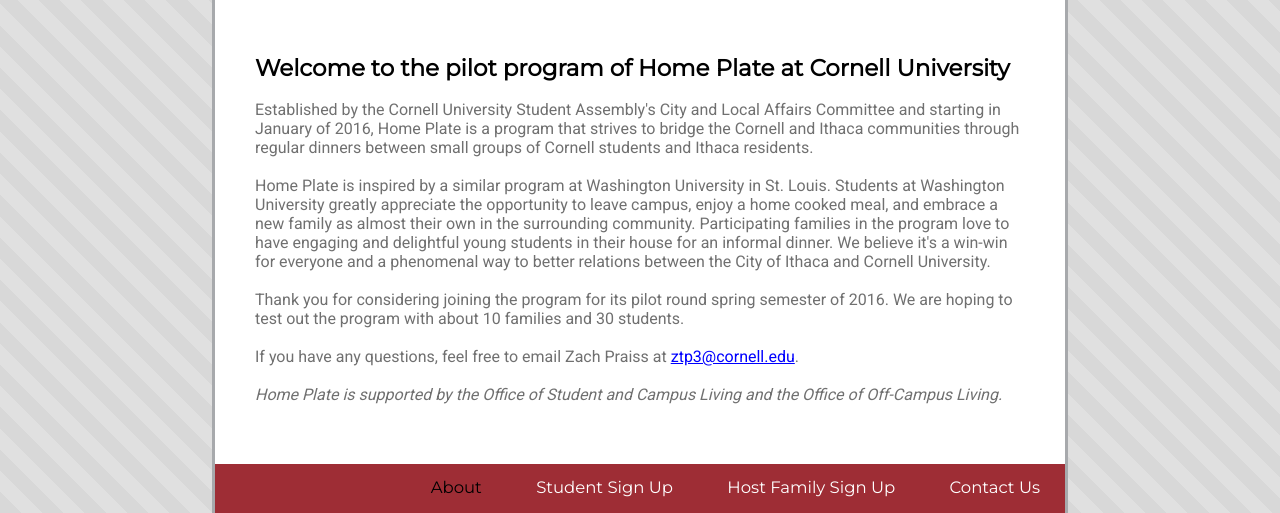
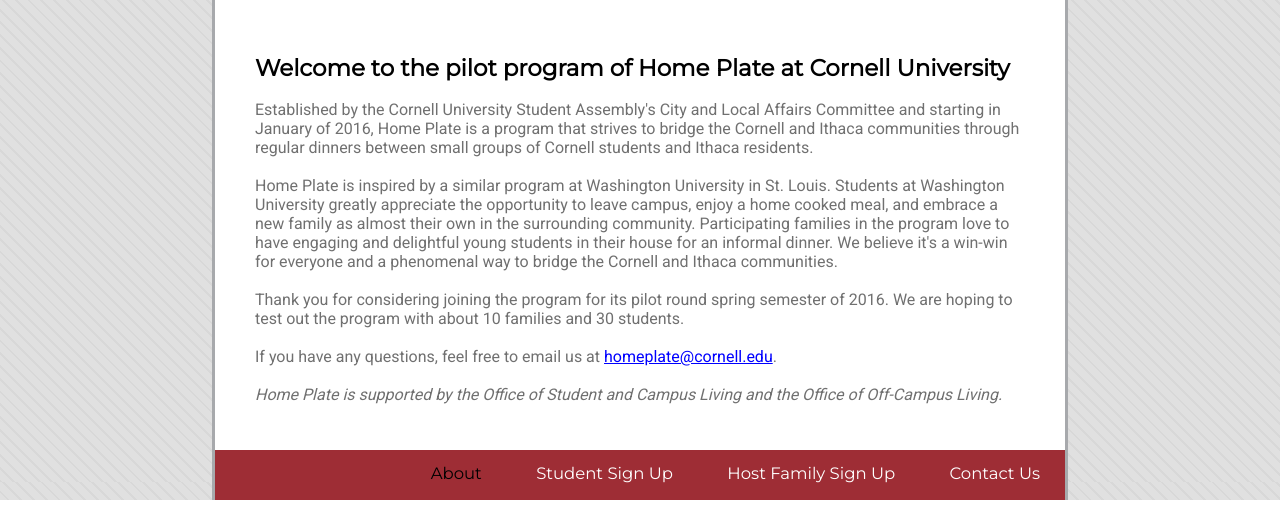
Before and after one commit to zachpraiss22/homeplate, a plain HTML site: page index.html in a window 1280 px wide. Shown: the part 318-831 px from the top of the page. Drawn offline with Linux system fonts and the light colour scheme.

Commit message:
Email Updates/Details

```diff
--- a/css/style.css
+++ b/css/style.css
@@ -6,11 +6,18 @@
     padding: 0px;
 }
 
+html {
+    height: 100%;
+}
+
 body {
+    margin: 0;
+    padding: 0;
+    height: 100%;
     font-family: Roboto, Garamond, serif;
     font-size: 15px;
     background-image: repeating-linear-gradient(
-        45deg, #D8D8D8, #D8D8D8 15px, #E0E0E0 15px, #E0E0E0 30px);
+        45deg, #D8D8D8, #D8D8D8 2px, #E0E0E0 2px, #E0E0E0 9px);
 }
 
 /*--------------------styling for text----------------------------*/
@@ -59,7 +66,8 @@ img.logo {
 /*------------------------styling by section------------------------*/
 
 #container {
-    height: 100%;
+    min-height: 100%;
+    position: relative;
     margin-right: auto;
     margin-left: auto;
     max-width: 850px;
@@ -121,6 +129,10 @@ img.logo {
 /*-------------footer---------------*/
 
 #footer {
+    height: 20px;
+    position: absolute;
+    width: 100%;
+    bottom: 0;
     background: #9e2d35;
     text-align: right;
     font-family: Montserrat, Helvetica, Arial, sans-serif;
--- a/index.html
+++ b/index.html
@@ -30,13 +30,15 @@
 
 			<p>Established by the Cornell University Student Assembly's City and Local Affairs Committee and starting in January of 2016, Home Plate is a program that strives to bridge the Cornell and Ithaca communities through regular dinners between small groups of Cornell students and Ithaca residents.</p>
 
-			<p>Home Plate is inspired by a similar program at Washington University in St. Louis.  Students at Washington University greatly appreciate the opportunity to leave campus, enjoy a home cooked meal, and embrace a new family as almost their own in the surrounding community.  Participating families in the program love to have engaging and delightful young students in their house for an informal dinner. We believe it's a win-win for everyone and a phenomenal way to better relations between the City of Ithaca and Cornell University.</p>
+			<p>Home Plate is inspired by a similar program at Washington University in St. Louis.  Students at Washington University greatly appreciate the opportunity to leave campus, enjoy a home cooked meal, and embrace a new family as almost their own in the surrounding community.  Participating families in the program love to have engaging and delightful young students in their house for an informal dinner. We believe it's a win-win for everyone and a phenomenal way to bridge the Cornell and Ithaca communities.</p>
 
 			<p>Thank you for considering joining the program for its pilot round spring semester of 2016. We are hoping to test out the program with about 10 families and 30 students.</p>
 
-			<p>If you have any questions, feel free to email Zach Praiss at <a href="mailto:ztp3@cornell.edu">ztp3@cornell.edu</a>.</p>
+			<p>If you have any questions, feel free to email us at <a href="mailto:homeplate@cornell.edu">homeplate@cornell.edu</a>.</p>
 
 			<p class="italized">Home Plate is supported by the Office of Student and Campus Living and the Office of Off-Campus Living.</p>
+			<br>
+			<br>
 		</div>
 
 	    <div id="footer">
```
Also changed, not shown: contact.html (+3 -1 lines), family.html (+1 -0 lines), student.html (+1 -0 lines).
